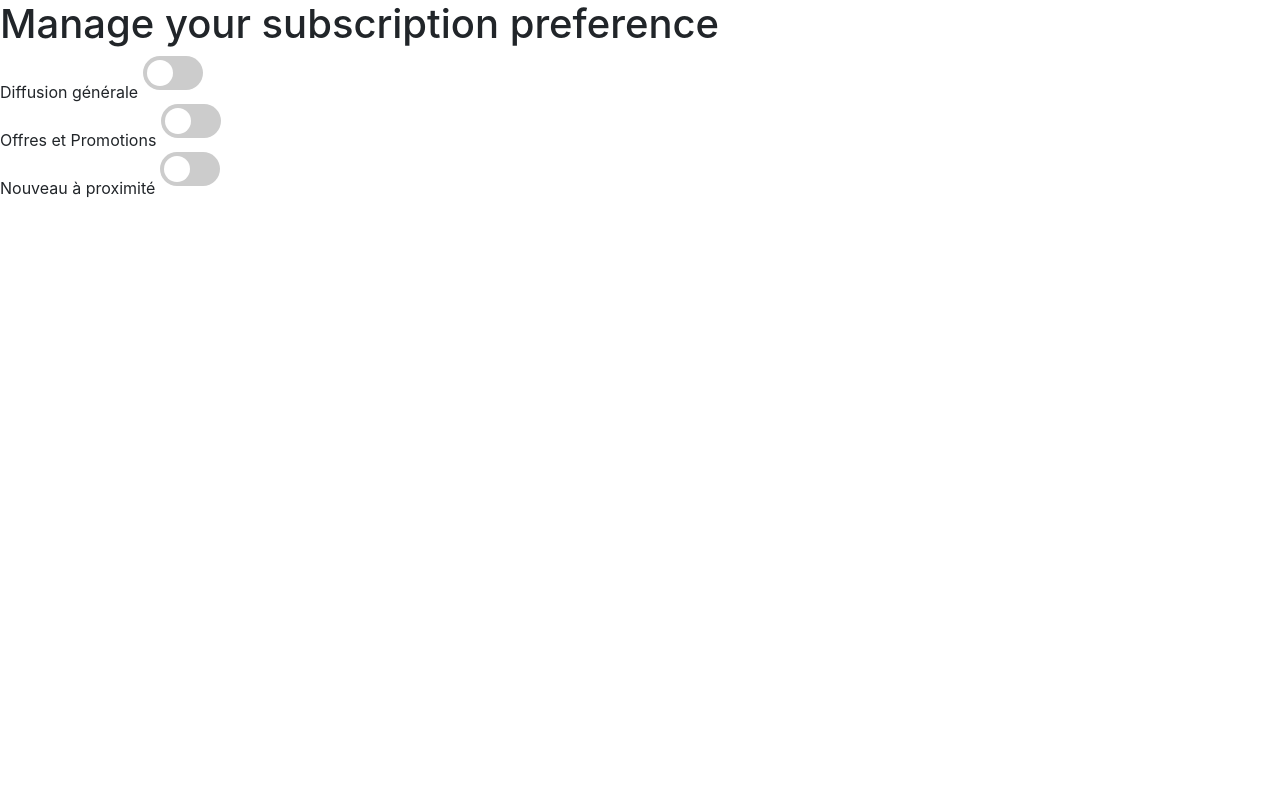
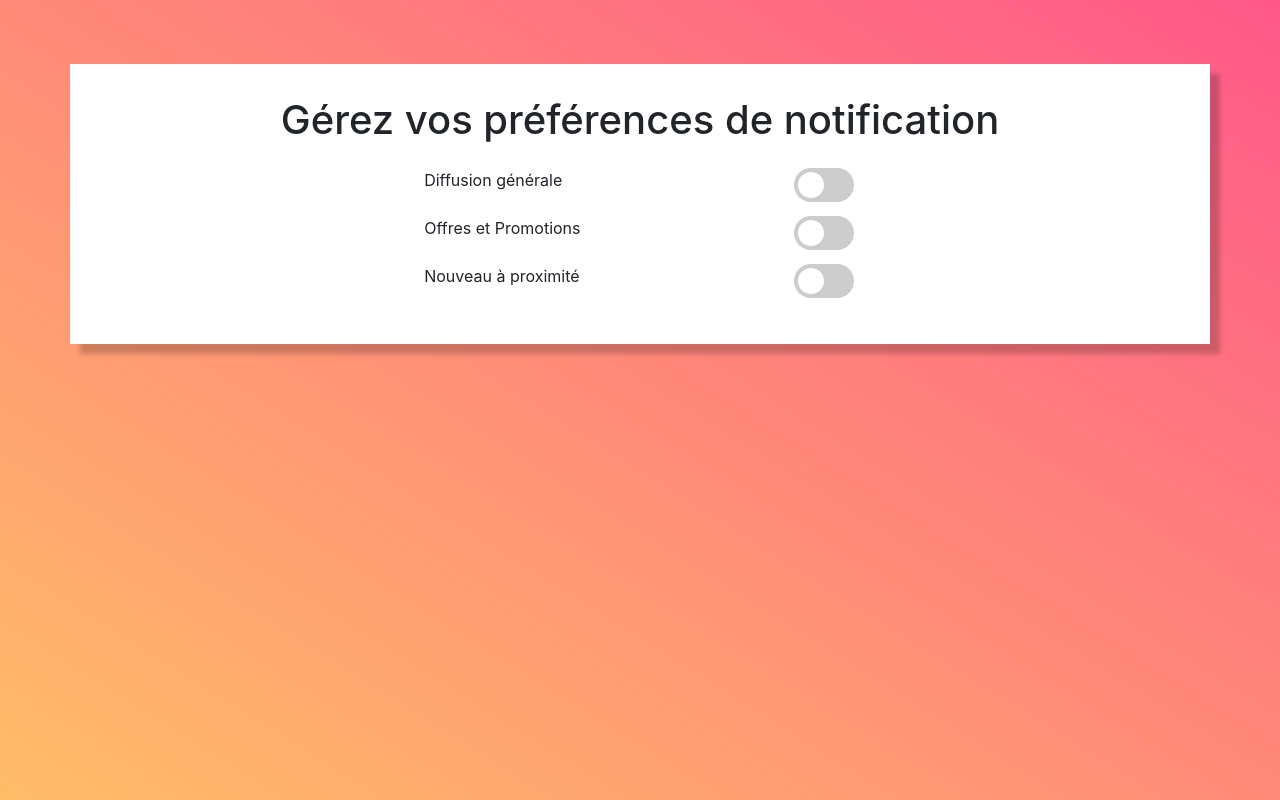
Before and after one commit to CentraleFitness/email_api, a Django app: a page that uses emailproj/emailapp/templates/emailapp/manage.html in a window 1280 px wide. Run offline with Django 3.2, Linux system fonts and the light colour scheme; some libraries are stand-ins or nearby versions.

Commit message:
styled  page (no save button)

```diff
--- a/emailproj/emailapp/templates/emailapp/manage.html
+++ b/emailproj/emailapp/templates/emailapp/manage.html
@@ -5,32 +5,50 @@
         <title>Subscription management</title>
         <link rel="stylesheet" href="https://stackpath.bootstrapcdn.com/bootstrap/4.1.3/css/bootstrap.min.css" integrity="sha384-MCw98/SFnGE8fJT3GXwEOngsV7Zt27NXFoaoApmYm81iuXoPkFOJwJ8ERdknLPMO" crossorigin="anonymous">
         <link rel="stylesheet" href="{% static 'css/switch.css' %}">
+        <link rel="stylesheet" href="{% static 'css/site.css' %}">
     </head>
     <body>
-        <div>
-            <h1>Manage your subscription preference</h1>
+        <div class="container container-main panel-strong">
+            <div class="row row-marged justify-content-center">
+                <h1>Gérez vos préférences de notification</h1>
             </div>
-        <div>
+            <div class="row row-marged">
+                <div class="container">
+                    <div class="row justify-content-center">
+                        <div class="col-sm-4">
                             Diffusion générale
+                        </div>
+                        <div class="col-sm-1">
                             <label class="switch">
                                 <input type="checkbox">
                                 <span class="slider round"></span>
                             </label>
                         </div>
-        <div>
+                    </div>
+                    <div class="row justify-content-center">
+                        <div class="col-sm-4">
                             Offres et Promotions
+                        </div>
+                        <div class="col-sm-1">
                             <label class="switch">
                                 <input type="checkbox">
                                 <span class="slider round"></span>
                             </label>
                         </div>
-        <div>
+                    </div>
+                    <div class="row justify-content-center">
+                        <div class="col-sm-4">
                             Nouveau à proximité
+                        </div>
+                        <div class="col-sm-1">
                             <label class="switch">
                                 <input type="checkbox">
                                 <span class="slider round"></span>
                             </label>
                         </div>
-
+                    </div>
+                </div>
+            </div>
+        </div>
     </body>
 </html>
--- /dev/null
+++ b/emailproj/emailproj/static/css/site.css
@@ -0,0 +1,21 @@
+html {
+    height: 100%;
+}
+
+body {
+    background: linear-gradient(to left bottom, #ff5889, #ffbd68) no-repeat;
+}
+
+.row-marged {
+    margin: 1em 0;
+}
+
+.container-main {
+    margin-top: 5%;
+}
+
+.panel-strong {
+    background-color: #ffffff;
+    padding: 1em;
+    box-shadow: 10px 10px 5px rgba(0, 0, 0, 0.2);
+}
```
Lines whose indentation alone changed are shown as unchanged.
